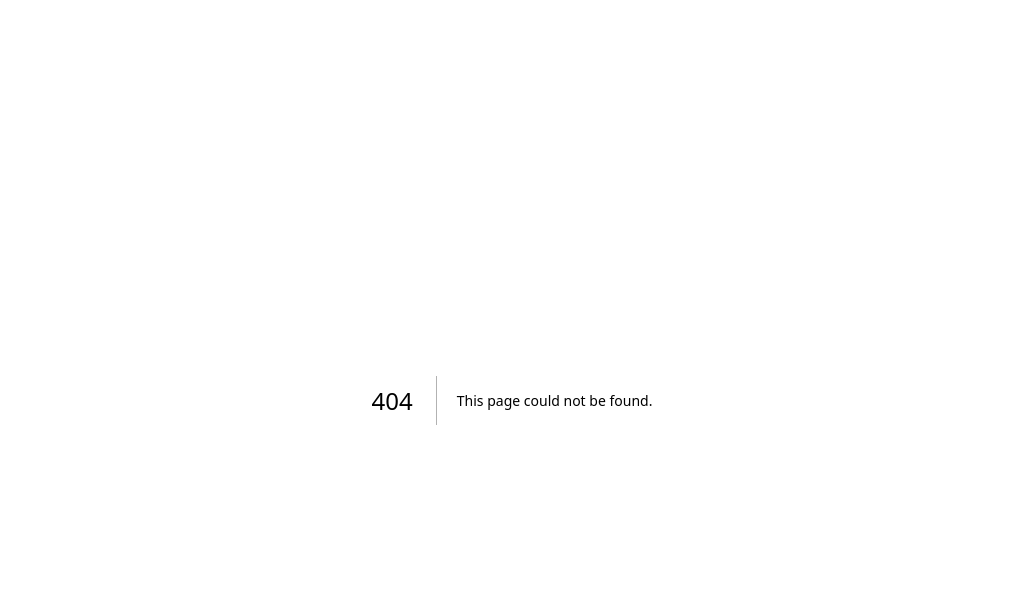
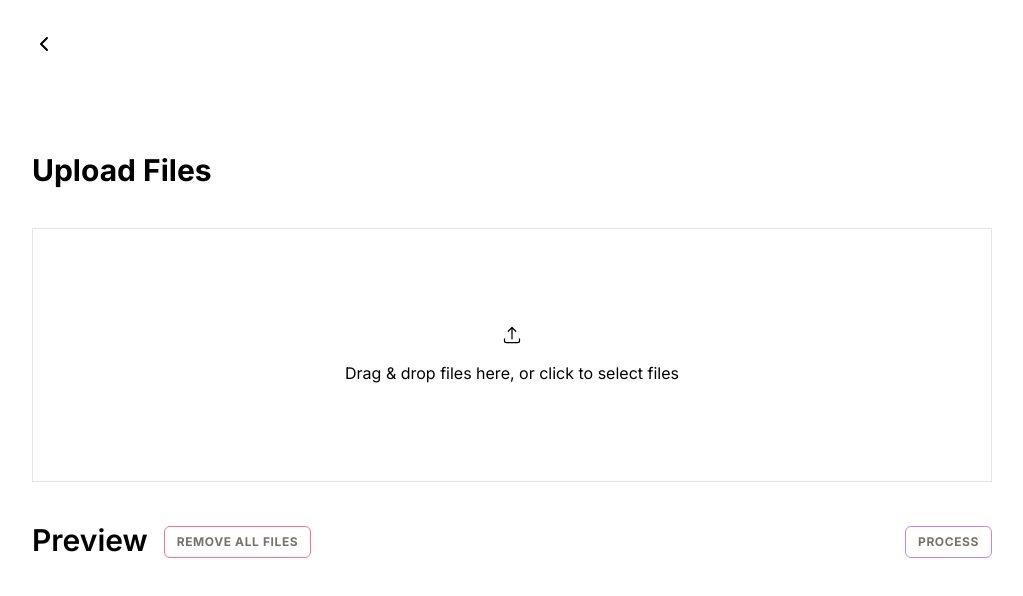
Before and after one commit to westies-sg/Citi_Hack_Overflow, a Next.js app: page /upsert in a window 1280 px wide. Before the commit this address had no page. Shown: the top 596 px of the page, without its empty margins (128-1151 px from the left). Built offline with nearby package versions, Linux system fonts and the light colour scheme.

Commit message:
frontend ui for upload pdf

```diff
--- a/app/page.tsx
+++ b/app/page.tsx
@@ -1,31 +1,32 @@
-"use client";
-import { useState, useRef, useEffect } from "react";
-import { Message } from "@/types/message";
-import { Send } from "react-feather";
-import LoadingDots from "@/components/LoadingDots";
+'use client';
+import { useState, useRef, useEffect } from 'react';
+import { Message } from '@/types/message';
+import { Send } from 'react-feather';
+import LoadingDots from '@/components/LoadingDots';
+import Link from 'next/link';
 
 export default function Home() {
-    const [message, setMessage] = useState<string>("");
+  const [message, setMessage] = useState<string>('');
   const [history, setHistory] = useState<Message[]>([
     {
-            role: "assistant",
-            content: "Hello! Ask me any questions about Citibank.",
+      role: 'assistant',
+      content: 'Hello! Ask me any questions about Citibank.',
     },
   ]);
   const lastMessageRef = useRef<HTMLDivElement | null>(null);
   const [loading, setLoading] = useState<boolean>(false);
 
   const handleClick = () => {
-        if (message == "") return;
+    if (message == '') return;
     setHistory((oldHistory) => [
       ...oldHistory,
-            { role: "user", content: message },
+      { role: 'user', content: message },
     ]);
-        setMessage("");
+    setMessage('');
     setLoading(true);
-        fetch("/api/chat", {
-            method: "POST",
-            headers: { "Content-Type": "application/json" },
+    fetch('/api/chat', {
+      method: 'POST',
+      headers: { 'Content-Type': 'application/json' },
       body: JSON.stringify({ query: message, history: history }),
     })
       .then(async (res) => {
@@ -40,32 +41,38 @@ export default function Home() {
 
   const formatPageName = (url: string) => {
     // Split the URL by "/" and get the last segment
-        const pageName = url.split("/").pop();
+    const pageName = url.split('/').pop();
 
     // Split by "-" and then join with space
     if (pageName) {
-            const formattedName = pageName.split("-").join(" ");
+      const formattedName = pageName.split('-').join(' ');
 
       // Capitalize only the first letter of the entire string
-            return (
-                formattedName.charAt(0).toUpperCase() + formattedName.slice(1)
-            );
+      return formattedName.charAt(0).toUpperCase() + formattedName.slice(1);
     }
   };
 
   //scroll to bottom of chat
   useEffect(() => {
     if (lastMessageRef.current) {
-            lastMessageRef.current.scrollIntoView({ behavior: "smooth" });
+      lastMessageRef.current.scrollIntoView({ behavior: 'smooth' });
     }
   }, [history]);
 
   return (
-        <main className="h-screen bg-white p-6 flex flex-col">
-            <div className="flex flex-col gap-8 w-full items-center flex-grow max-h-full">
-                <h1 className=" text-4xl text-transparent font-extralight bg-clip-text bg-gradient-to-r from-violet-800 to-fuchsia-500">
+    <main className='h-screen bg-white p-6 flex flex-col'>
+      <div className='flex  justify-between mb-4'>
+        <h1 className='items-end text-4xl  text-transparent font-extralight bg-clip-text bg-gradient-to-r from-violet-800 to-fuchsia-500'>
           Citibot
         </h1>
+        <Link
+          className='border border-slate-400 px-2 py-1 rounded '
+          href='/upsert'
+        >
+          Feed Knowledge
+        </Link>
+      </div>
+      <div className='flex flex-col gap-8 w-full items-center flex-grow max-h-full'>
         <form
           className="rounded-2xl border-purple-700 border-opacity-5  border lg:w-3/4 flex-grow flex flex-col bg-[url('/images/bg.png')] bg-cover max-h-full overflow-clip"
           onSubmit={(e) => {
@@ -73,72 +80,56 @@ export default function Home() {
             handleClick();
           }}
         >
-                    <div className="overflow-y-scroll flex flex-col gap-5 p-10 h-full">
+          <div className='overflow-y-scroll flex flex-col gap-5 p-10 h-full'>
             {history.map((message: Message, idx) => {
               const isLastMessage = idx === history.length - 1;
               switch (message.role) {
-                                case "assistant":
+                case 'assistant':
                   return (
                     <div
-                                            ref={
-                                                isLastMessage
-                                                    ? lastMessageRef
-                                                    : null
-                                            }
+                      ref={isLastMessage ? lastMessageRef : null}
                       key={idx}
-                                            className="flex gap-2"
+                      className='flex gap-2'
                     >
                       <img
-                                                src="images/assistant-avatar.png"
-                                                className="h-12 w-12 rounded-full"
+                        src='images/assistant-avatar.png'
+                        className='h-12 w-12 rounded-full'
                       />
-                                            <div className="w-auto max-w-xl break-words bg-white rounded-b-xl rounded-tr-xl text-black p-6 shadow-[0_10px_40px_0px_rgba(0,0,0,0.15)]">
-                                                <p className="text-sm font-medium text-violet-500 mb-2">
+                      <div className='w-auto max-w-xl break-words bg-white rounded-b-xl rounded-tr-xl text-black p-6 shadow-[0_10px_40px_0px_rgba(0,0,0,0.15)]'>
+                        <p className='text-sm font-medium text-violet-500 mb-2'>
                           AI assistant
                         </p>
                         {message.content}
                         {message.links && (
-                                                    <div className="mt-4 flex flex-col gap-2">
-                                                        <p className="text-sm font-medium text-slate-500">
+                          <div className='mt-4 flex flex-col gap-2'>
+                            <p className='text-sm font-medium text-slate-500'>
                               Sources:
                             </p>
 
-                                                        {message.links?.map(
-                                                            (link) => {
+                            {message.links?.map((link) => {
                               return (
                                 <a
-                                                                        href={
-                                                                            link
-                                                                        }
-                                                                        key={
-                                                                            link
-                                                                        }
-                                                                        className="block w-fit px-2 py-1 text-sm  text-violet-700 bg-violet-100 rounded"
+                                  href={link}
+                                  key={link}
+                                  className='block w-fit px-2 py-1 text-sm  text-violet-700 bg-violet-100 rounded'
                                 >
-                                                                        {formatPageName(
-                                                                            link
-                                                                        )}
+                                  {formatPageName(link)}
                                 </a>
                               );
-                                                            }
-                                                        )}
+                            })}
                           </div>
                         )}
                       </div>
                     </div>
                   );
-                                case "user":
+                case 'user':
                   return (
                     <div
-                                            className="w-auto max-w-xl break-words bg-white rounded-b-xl rounded-tl-xl text-black p-6 self-end shadow-[0_10px_40px_0px_rgba(0,0,0,0.15)]"
+                      className='w-auto max-w-xl break-words bg-white rounded-b-xl rounded-tl-xl text-black p-6 self-end shadow-[0_10px_40px_0px_rgba(0,0,0,0.15)]'
                       key={idx}
-                                            ref={
-                                                isLastMessage
-                                                    ? lastMessageRef
-                                                    : null
-                                            }
+                      ref={isLastMessage ? lastMessageRef : null}
                     >
-                                            <p className="text-sm font-medium text-violet-500 mb-2">
+                      <p className='text-sm font-medium text-violet-500 mb-2'>
                         You
                       </p>
                       {message.content}
@@ -147,13 +138,13 @@ export default function Home() {
               }
             })}
             {loading && (
-                            <div ref={lastMessageRef} className="flex gap-2">
+              <div ref={lastMessageRef} className='flex gap-2'>
                 <img
-                                    src="images/assistant-avatar.png"
-                                    className="h-12 w-12 rounded-full"
+                  src='images/assistant-avatar.png'
+                  className='h-12 w-12 rounded-full'
                 />
-                                <div className="w-auto max-w-xl break-words bg-white rounded-b-xl rounded-tr-xl text-black p-6 shadow-[0_10px_40px_0px_rgba(0,0,0,0.15)]">
-                                    <p className="text-sm font-medium text-violet-500 mb-4">
+                <div className='w-auto max-w-xl break-words bg-white rounded-b-xl rounded-tr-xl text-black p-6 shadow-[0_10px_40px_0px_rgba(0,0,0,0.15)]'>
+                  <p className='text-sm font-medium text-violet-500 mb-4'>
                     AI assistant
                   </p>
                   <LoadingDots />
@@ -163,16 +154,16 @@ export default function Home() {
           </div>
 
           {/* input area */}
-                    <div className="flex sticky bottom-0 w-full px-6 pb-6 h-24">
-                        <div className="w-full relative">
+          <div className='flex sticky bottom-0 w-full px-6 pb-6 h-24'>
+            <div className='w-full relative'>
               <textarea
-                                aria-label="chat input"
+                aria-label='chat input'
                 value={message}
                 onChange={(e) => setMessage(e.target.value)}
-                                placeholder="Type a message"
-                                className="w-full h-full resize-none rounded-full border border-slate-900/10 bg-white pl-6 pr-24 py-[25px] text-base placeholder:text-slate-400 focus:border-violet-500 focus:outline-none focus:ring-4 focus:ring-violet-500/10 shadow-[0_10px_40px_0px_rgba(0,0,0,0.15)]"
+                placeholder='Type a message'
+                className='w-full h-full resize-none rounded-full border border-slate-900/10 bg-white pl-6 pr-24 py-[25px] text-base placeholder:text-slate-400 focus:border-violet-500 focus:outline-none focus:ring-4 focus:ring-violet-500/10 shadow-[0_10px_40px_0px_rgba(0,0,0,0.15)]'
                 onKeyDown={(e) => {
-                                    if (e.key === "Enter" && !e.shiftKey) {
+                  if (e.key === 'Enter' && !e.shiftKey) {
                     e.preventDefault();
                     handleClick();
                   }
@@ -183,9 +174,9 @@ export default function Home() {
                   e.preventDefault();
                   handleClick();
                 }}
-                                className="flex w-14 h-14 items-center justify-center rounded-full px-3 text-sm  bg-violet-600 font-semibold text-white hover:bg-violet-700 active:bg-violet-800 absolute right-2 bottom-2 disabled:bg-violet-100 disabled:text-violet-400"
-                                type="submit"
-                                aria-label="Send"
+                className='flex w-14 h-14 items-center justify-center rounded-full px-3 text-sm  bg-violet-600 font-semibold text-white hover:bg-violet-700 active:bg-violet-800 absolute right-2 bottom-2 disabled:bg-violet-100 disabled:text-violet-400'
+                type='submit'
+                aria-label='Send'
                 disabled={!message || loading}
               >
                 <Send />
--- /dev/null
+++ b/app/upsert/page.tsx
@@ -0,0 +1,20 @@
+'use client';
+import Dropzone from '@/components/Dropzone';
+import Link from 'next/link';
+import { ChevronLeft } from 'react-feather';
+
+export default function Upsert() {
+  return (
+    <div className=' mx-40'>
+      <div className='container mx-auto'>
+        <div className=' pb-24 pt-8 '>
+          <Link href='/'>
+            <ChevronLeft />
+          </Link>
+        </div>
+        <h1 className='text-3xl font-bold'>Upload Files</h1>
+        <Dropzone className='mt-10 border border-neutral-200 p-24' />
+      </div>
+    </div>
+  );
+}
--- /dev/null
+++ b/components/Dropzone.tsx
@@ -0,0 +1,122 @@
+'use client';
+
+import Image from 'next/image';
+import { useState, useCallback, useEffect } from 'react';
+import { useDropzone } from 'react-dropzone';
+import { ArrowUpTrayIcon, XMarkIcon } from '@heroicons/react/24/solid';
+import { PDFLoader } from 'langchain/document_loaders/fs/pdf';
+
+const Dropzone = ({ className }: { className: any }) => {
+  const [files, setFiles] = useState<any[]>([]);
+
+  const onDrop = useCallback((acceptedFiles: any) => {
+    if (acceptedFiles.length) {
+      setFiles(
+        (previousFiles) =>
+          [
+            ...acceptedFiles.map((file: any) =>
+              Object.assign(file, { preview: URL.createObjectURL(file) }),
+            ),
+          ] as [],
+      );
+    }
+  }, []);
+
+  const { getRootProps, getInputProps, isDragActive } = useDropzone({
+    accept: {
+      'application/pdf': [],
+    },
+    maxFiles: 1,
+    onDrop,
+  });
+
+  useEffect(() => {
+    return () => files.forEach((file) => URL.revokeObjectURL(file.preview));
+  }, [files]);
+
+  const removeFile = (name: any) => {
+    setFiles((files) => files.filter((file) => file.name !== name));
+  };
+
+  const removeAll = () => {
+    setFiles([]);
+  };
+
+  async function action() {
+    const file = files[0];
+    if (!file) return;
+
+    console.log(file);
+  }
+
+  return (
+    <form action={action}>
+      <div
+        {...getRootProps({
+          className: className,
+        })}
+      >
+        <input {...getInputProps({ name: 'file' })} />
+        <div className='flex flex-col items-center justify-center gap-4'>
+          <ArrowUpTrayIcon className='h-5 w-5 fill-current' />
+          {isDragActive ? (
+            <p>Drop the files here ...</p>
+          ) : (
+            <p>Drag & drop files here, or click to select files</p>
+          )}
+        </div>
+      </div>
+
+      {/* Preview */}
+      <section className='mt-10'>
+        <div className='flex gap-4'>
+          <h2 className='title text-3xl font-semibold'>Preview</h2>
+          <button
+            type='button'
+            onClick={removeAll}
+            className='mt-1 rounded-md border border-rose-400 px-3 text-[12px] font-bold uppercase tracking-wider text-stone-500 transition-colors hover:bg-rose-400 hover:text-white'
+          >
+            Remove all files
+          </button>
+          <button
+            type='submit'
+            className='ml-auto mt-1 rounded-md border border-purple-400 px-3 text-[12px] font-bold uppercase tracking-wider text-stone-500 transition-colors hover:bg-purple-400 hover:text-white'
+          >
+            Process
+          </button>
+        </div>
+
+        <ul className='mt-6 grid grid-cols-1 gap-10 sm:grid-cols-2 md:grid-cols-3 lg:grid-cols-4 xl:grid-cols-6'>
+          {files.map((file) => (
+            <li key={file.name} className='relative h-32 rounded-md shadow-lg'>
+              <Image
+                src={file.preview}
+                alt={file.name}
+                width={100}
+                height={100}
+                onLoad={() => {
+                  URL.revokeObjectURL(file.preview);
+                  console.log('On load : ');
+                  console.log(file.preview);
+                }}
+                className='h-full w-full rounded-md object-contain'
+              />
+              <button
+                type='button'
+                className='absolute -right-3 -top-3 flex h-7 w-7 items-center justify-center rounded-full border border-rose-400 bg-rose-400 transition-colors hover:bg-white'
+                onClick={() => removeFile(file.name)}
+              >
+                <XMarkIcon className='h-5 w-5 fill-white transition-colors hover:fill-rose-400' />
+              </button>
+              <p className='mt-2 text-[12px] font-medium text-stone-500'>
+                {file.name}
+              </p>
+            </li>
+          ))}
+        </ul>
+      </section>
+    </form>
+  );
+};
+
+export default Dropzone;
--- a/next.config.js
+++ b/next.config.js
@@ -1,4 +1,8 @@
 /** @type {import('next').NextConfig} */
-const nextConfig = {}
+const nextConfig = {
+  experimental: {
+    serverActions: true,
+  },
+};
 
-module.exports = nextConfig
+module.exports = nextConfig;
--- a/package.json
+++ b/package.json
@@ -9,6 +9,7 @@
     "lint": "next lint"
   },
   "dependencies": {
+    "@heroicons/react": "^2.0.18",
     "@pinecone-database/pinecone": "^0.1.6",
     "@types/node": "20.4.10",
     "@types/react": "18.2.20",
@@ -19,10 +20,12 @@
     "follow-redirects": "^1.15.2",
     "langchain": "^0.0.127",
     "next": "13.4.13",
+    "pdf-parse": "^1.1.1",
     "pinecone-client": "^1.1.0",
     "postcss": "8.4.27",
     "react": "18.2.0",
     "react-dom": "18.2.0",
+    "react-dropzone": "^14.2.3",
     "react-feather": "^2.0.10",
     "supports-color": "^8.1.1",
     "tailwindcss": "3.3.3",
```
Also changed, not shown: 2 other files (tests, documents, lock files or other folders). Lines whose indentation alone changed are shown as unchanged.
